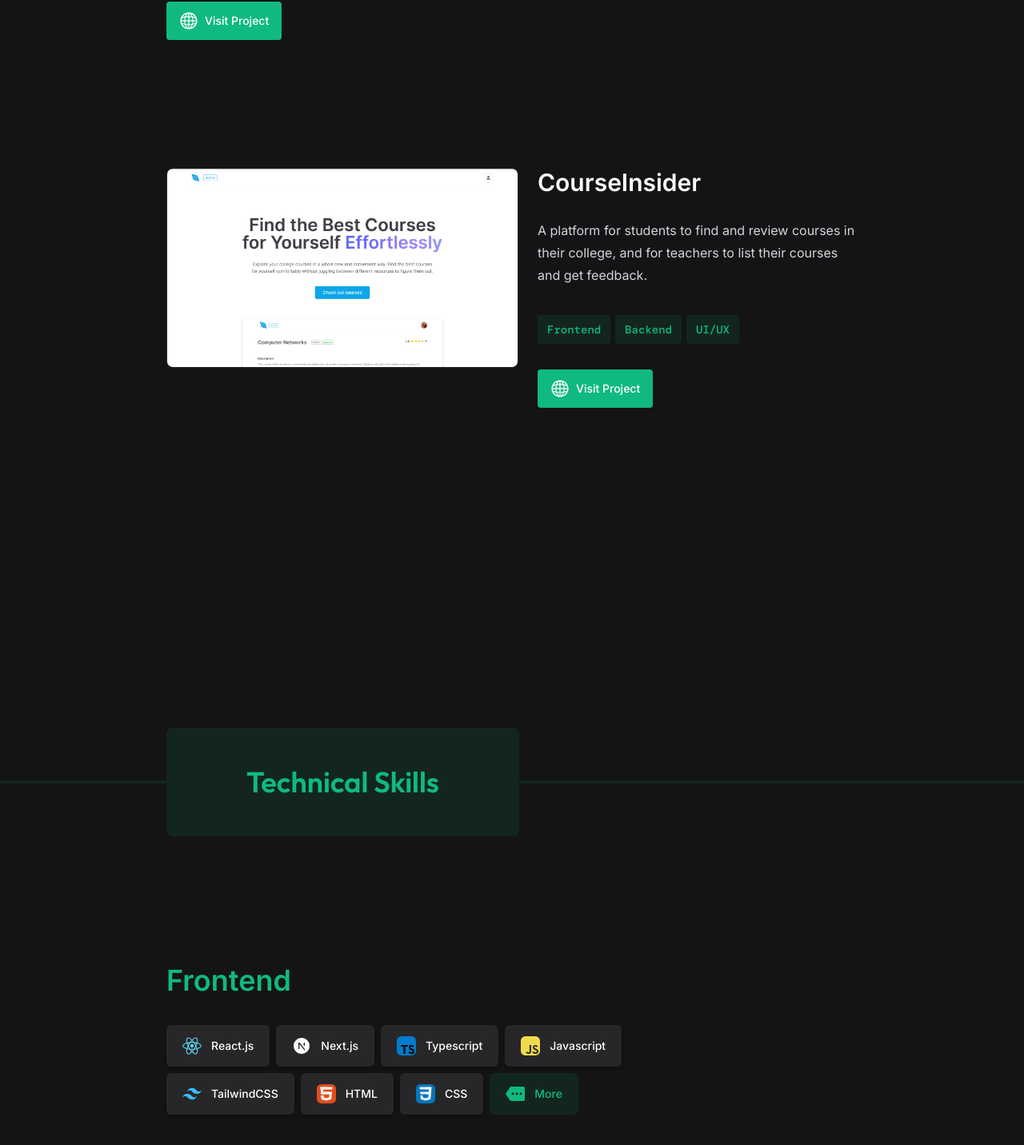
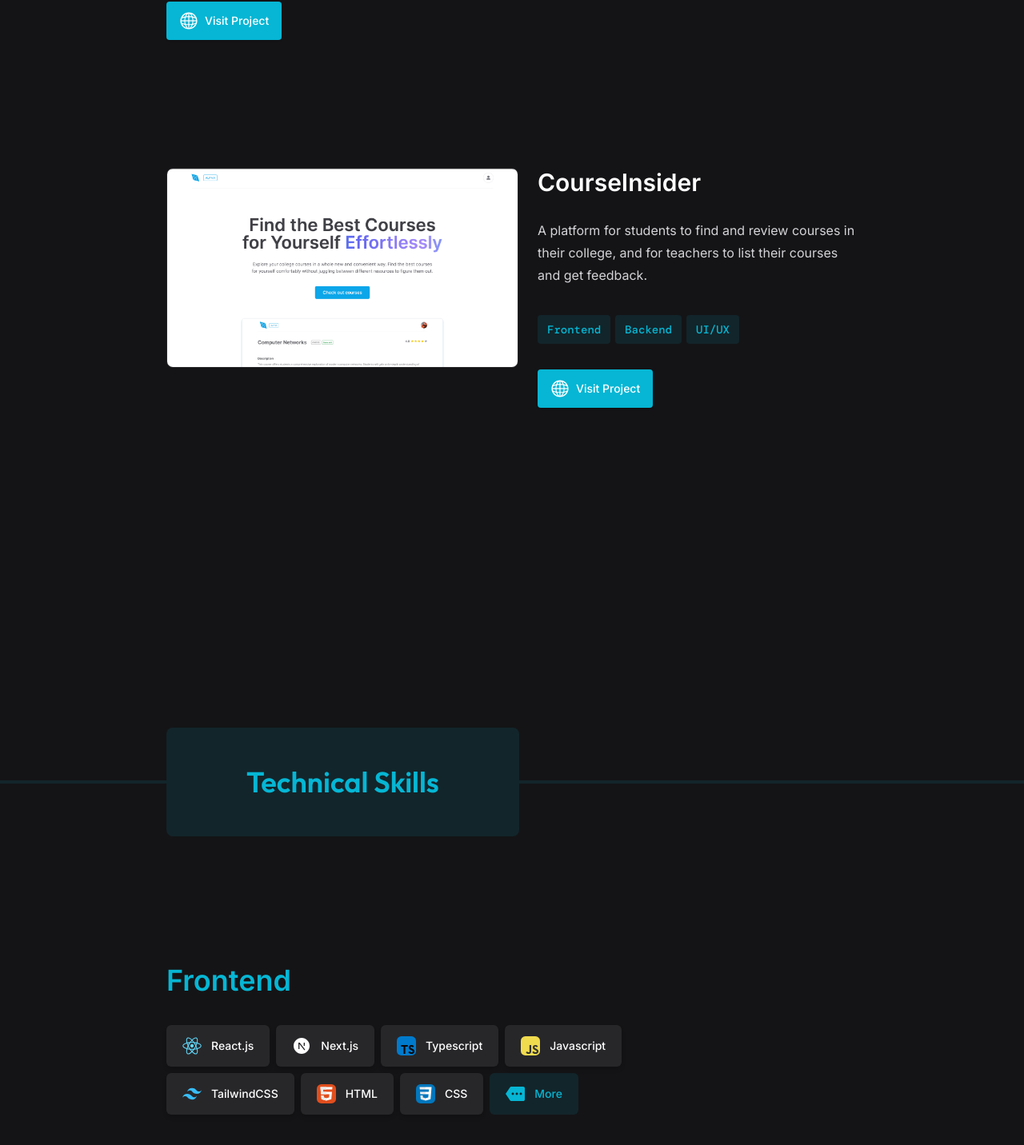
Before and after one commit to CarboxyDev/carboxy.tech, a Next.js app: page / in a window 1280 px wide. Shown: the part 1346-2778 px from the top of the page at 80% size. Built offline with nearby package versions, Linux system fonts and the light colour scheme; what tailwindcss-debug-screens would draw is missing.

Commit message:
Update website theme

```diff
--- a/src/components/Icons.tsx
+++ b/src/components/Icons.tsx
@@ -589,7 +589,7 @@ export const MoreIcon = (props: IconProps) => {
     >
       <path
         d="M19 13.5C18.6022 13.5 18.2206 13.342 17.9393 13.0607C17.658 12.7794 17.5 12.3978 17.5 12C17.5 11.6022 17.658 11.2206 17.9393 10.9393C18.2206 10.658 18.6022 10.5 19 10.5C19.3978 10.5 19.7794 10.658 20.0607 10.9393C20.342 11.2206 20.5 11.6022 20.5 12C20.5 12.3978 20.342 12.7794 20.0607 13.0607C19.7794 13.342 19.3978 13.5 19 13.5ZM14 13.5C13.6022 13.5 13.2206 13.342 12.9393 13.0607C12.658 12.7794 12.5 12.3978 12.5 12C12.5 11.6022 12.658 11.2206 12.9393 10.9393C13.2206 10.658 13.6022 10.5 14 10.5C14.3978 10.5 14.7794 10.658 15.0607 10.9393C15.342 11.2206 15.5 11.6022 15.5 12C15.5 12.3978 15.342 12.7794 15.0607 13.0607C14.7794 13.342 14.3978 13.5 14 13.5ZM9 13.5C8.60218 13.5 8.22064 13.342 7.93934 13.0607C7.65804 12.7794 7.5 12.3978 7.5 12C7.5 11.6022 7.65804 11.2206 7.93934 10.9393C8.22064 10.658 8.60218 10.5 9 10.5C9.39782 10.5 9.77936 10.658 10.0607 10.9393C10.342 11.2206 10.5 11.6022 10.5 12C10.5 12.3978 10.342 12.7794 10.0607 13.0607C9.77936 13.342 9.39782 13.5 9 13.5ZM22 3H7C6.31 3 5.77 3.35 5.41 3.88L0 12L5.41 20.11C5.77 20.64 6.37 21 7.06 21H22C22.5304 21 23.0391 20.7893 23.4142 20.4142C23.7893 20.0391 24 19.5304 24 19V5C24 4.46957 23.7893 3.96086 23.4142 3.58579C23.0391 3.21071 22.5304 3 22 3Z"
-        fill="#10B981"
+        fill="currentColor"
       />
     </svg>
   );
--- a/tailwind.config.ts
+++ b/tailwind.config.ts
@@ -13,10 +13,7 @@ module.exports = {
           ...colors.zinc,
           550: '#5F5F65',
         },
-        primary: { ...colors.emerald, DEFAULT: colors.emerald[500] },
-        success: colors.emerald,
-        danger: colors.red,
-        warning: colors.amber,
+        primary: { ...colors.cyan, DEFAULT: colors.cyan[500] },
         meta: '#0081FB',
         muted: '#F5F5F5',
         accent: {
```
